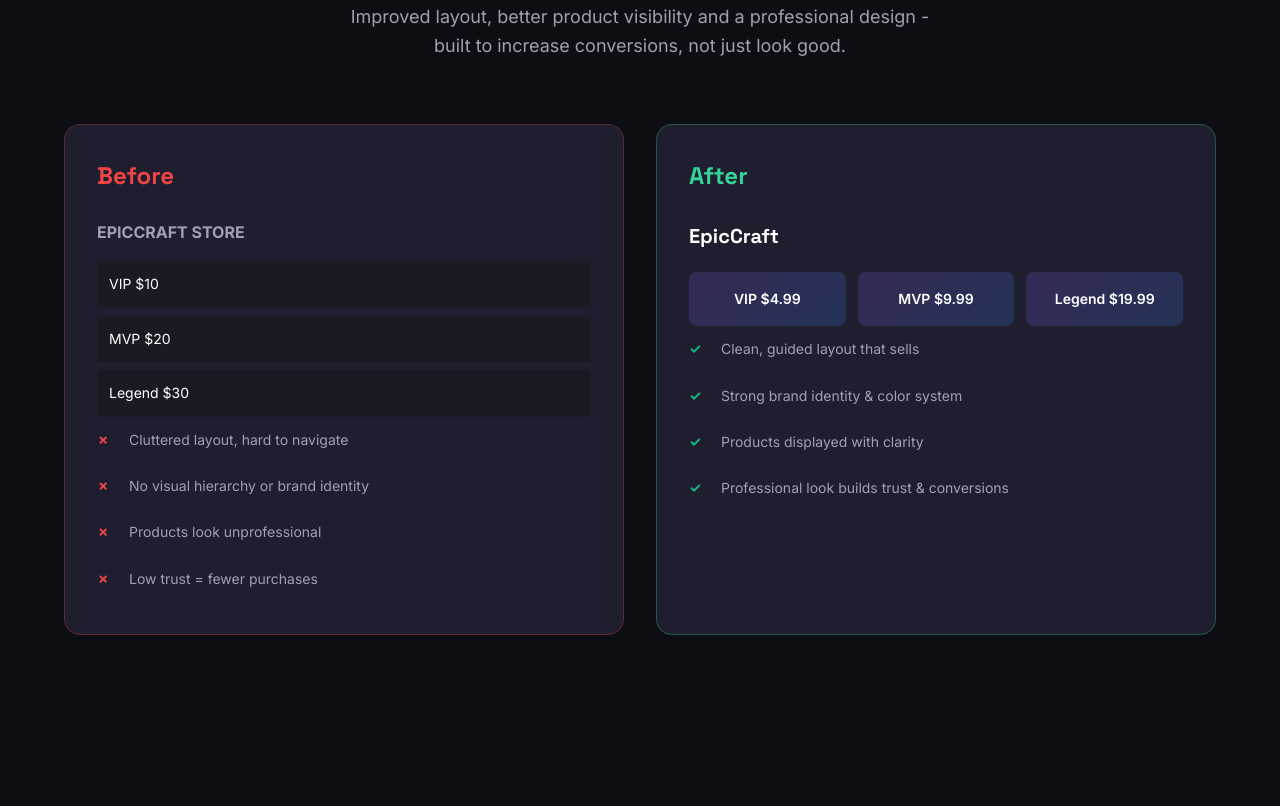
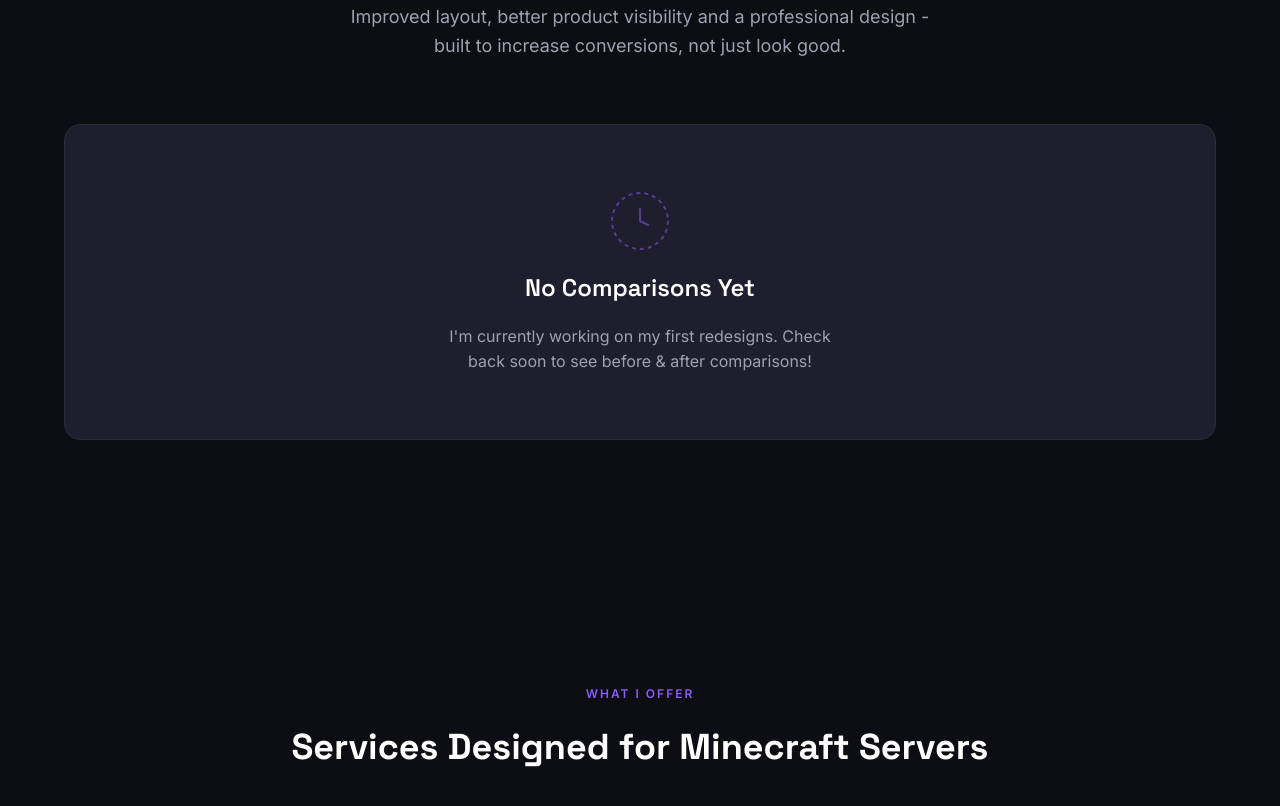
Before and after one commit to Sefonic/PortfolioSefonic, a website built with Vite: page pftbx/index.html in a window 1280 px wide. Shown: the part 1258-2064 px from the top of the page. Built offline with nearby package versions, Linux system fonts and the light colour scheme.

Commit message:
update landing content and typing phrases
- Remove before and after redesign comparison cards from index.html
- Add placeholder message for no comparisons with SVG illustration
- Update script.js typing phrases to more concise and focused words
- Replace longer phrases with keywords: Distinctive, Revenue-Driven, Conversion-Focused

```diff
--- a/pftbx/index.html
+++ b/pftbx/index.html
@@ -164,45 +164,13 @@
           <h2>See What a Redesign Actually Looks Like</h2>
           <p>Improved layout, better product visibility and a professional design - built to increase conversions, not just look good.</p>
         </div>
-        <div class="comparison">
-          <div class="comparisoncard before">
-            <h3>Before</h3>
-            <div class="comparisonmockup">
-              <div class="oldstore">
-                <h4>EPICCRAFT STORE</h4>
-                <div class="oldproducts">
-                  <div class="oldproduct">VIP $10</div>
-                  <div class="oldproduct">MVP $20</div>
-                  <div class="oldproduct">Legend $30</div>
-                </div>
-              </div>
-            </div>
-            <ul class="comparisonlist bad">
-              <li>Cluttered layout, hard to navigate</li>
-              <li>No visual hierarchy or brand identity</li>
-              <li>Products look unprofessional</li>
-              <li>Low trust = fewer purchases</li>
-            </ul>
-          </div>
-          <div class="comparisoncard after">
-            <h3>After</h3>
-            <div class="comparisonmockup">
-              <div class="newstore">
-                <h4>EpicCraft</h4>
-                <div class="newproducts">
-                  <div class="newproduct">VIP $4.99</div>
-                  <div class="newproduct">MVP $9.99</div>
-                  <div class="newproduct">Legend $19.99</div>
-                </div>
-              </div>
-            </div>
-            <ul class="comparisonlist good">
-              <li>Clean, guided layout that sells</li>
-              <li>Strong brand identity & color system</li>
-              <li>Products displayed with clarity</li>
-              <li>Professional look builds trust & conversions</li>
-            </ul>
-          </div>
+        <div class="noprojects">
+          <svg width="64" height="64" viewBox="0 0 64 64" fill="none">
+            <circle cx="32" cy="32" r="28" stroke="#8B5CF6" stroke-width="2" stroke-dasharray="4 4"/>
+            <path d="M32 20V32L40 36" stroke="#8B5CF6" stroke-width="2" stroke-linecap="round" stroke-linejoin="round"/>
+          </svg>
+          <h3>No Comparisons Yet</h3>
+          <p>I'm currently working on my first redesigns. Check back soon to see before & after comparisons!</p>
         </div>
       </div>
     </section>
--- a/pftbx/src/script.js
+++ b/pftbx/src/script.js
@@ -1,5 +1,5 @@
 const typingText = document.getElementById('typing-text');
-const phrases = ['Professional', 'stand out from rivals', 'increase server revenue', 'convert more players'];
+const phrases = ['Professional', 'Distinctive', 'Revenue-Driven', 'Conversion-Focused'];
 let phraseIndex = 0;
 let charIndex = 0;
 let isDeleting = false;
```
